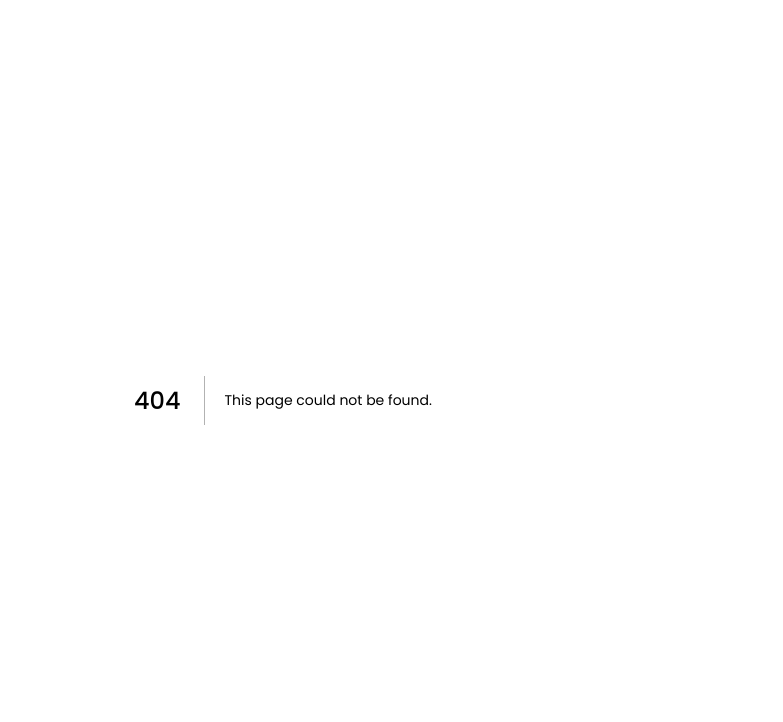
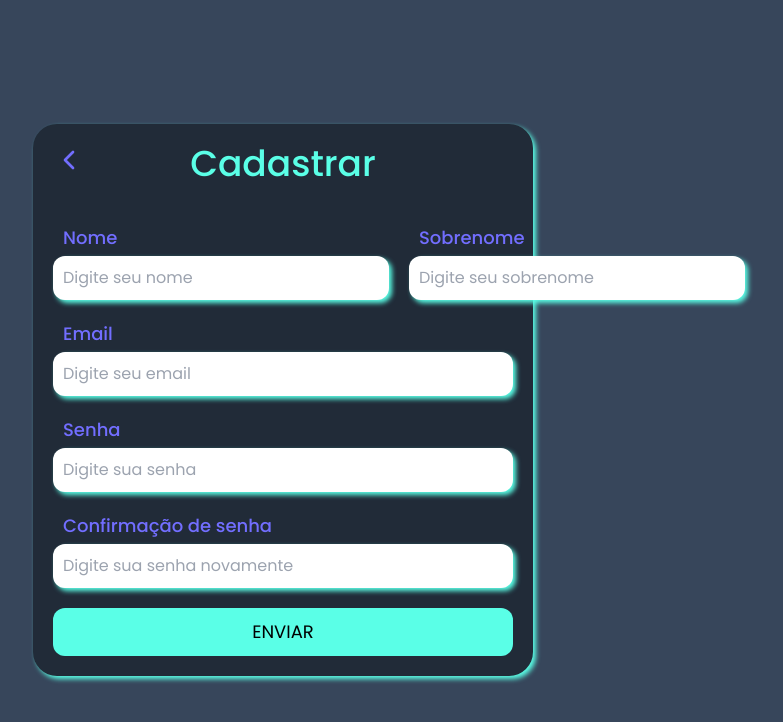
Before and after one commit to arisonfirmino/login-form, a Next.js app: page /signup in a window 1280 px wide. Before the commit this address had no page. Shown: the top 722 px of the page, without its empty margins (357-1140 px from the left). Built offline with nearby package versions, Linux system fonts and the light colour scheme.

Commit message:
feat: sign up page created

```diff
--- a/app/(home)/_components/signin-form.tsx
+++ b/app/(home)/_components/signin-form.tsx
@@ -4,7 +4,7 @@
       <div className="flex flex-col gap-1">
         <label className="ml-2.5 text-lg font-medium">Email</label>
         <input
-          type="text"
+          type="email"
           placeholder="Digite seu email"
           className="shadow-cyan-shadow rounded-xl p-2.5 text-black outline-none"
         />
--- a/app/(home)/page.tsx
+++ b/app/(home)/page.tsx
@@ -1,5 +1,6 @@
 import { CopyrightIcon } from "lucide-react";
 import SignInForm from "./_components/signin-form";
+import Link from "next/link";
 
 export default function Home() {
   return (
@@ -13,9 +14,9 @@
 
         <div className="text-center">
           <p>Ainda não tem uma conta ?</p>
-          <a href="#" className="text-cyan hover:underline">
+          <Link href="signup" className="text-cyan hover:underline">
             Criar Conta
-          </a>
+          </Link>
         </div>
 
         <p className="absolute bottom-0 mb-2.5 mt-10 flex items-center gap-1 text-xs font-light opacity-60 sm:relative sm:mb-0">
--- /dev/null
+++ b/app/signup/page.tsx
@@ -0,0 +1,21 @@
+import { ChevronLeftIcon } from "lucide-react";
+import SignUpForm from "./_components/signup-form";
+import Link from "next/link";
+
+export default function SignUp() {
+  return (
+    <main className="flex min-h-screen w-full items-center justify-center bg-dark-blue text-purple">
+      <section className="sm:shadow-cyan-shadow relative flex min-h-screen w-full flex-col items-center justify-center bg-dark-bg p-5 sm:min-h-min sm:w-[500px] sm:rounded-3xl">
+        <h1 className="text-4xl font-medium text-cyan">Cadastrar</h1>
+
+        <Link href="/" className="absolute left-5 top-5">
+          <ChevronLeftIcon size={32} />
+        </Link>
+
+        <div className="w-full pt-10">
+          <SignUpForm />
+        </div>
+      </section>
+    </main>
+  );
+}
```
